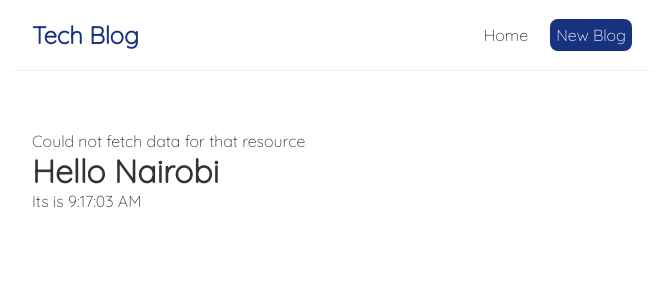
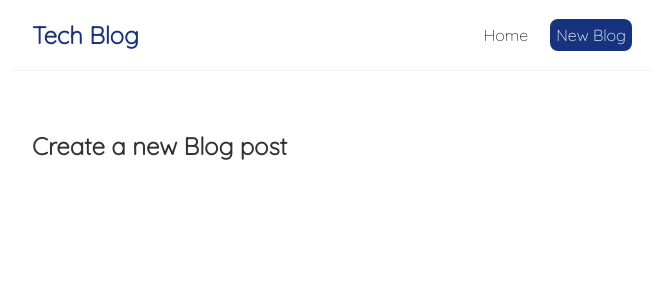
Before and after one commit to CollyneJumah/react-blog, a React (Create React App) app: page /create in a window 1280 px wide. Shown: the top 300 px of the page, without its empty margins (308-971 px from the left). Built offline with nearby package versions, Linux system fonts and the light colour scheme; no server answers.

Commit message:
finalize routes

```diff
--- a/src/App.js
+++ b/src/App.js
@@ -1,6 +1,7 @@
 import Navbar from './Navbar'
 import Home from './Home'
 import { BrowserRouter as Router,Route,Switch } from 'react-router-dom';
+import Create from './Create';
 
 function App() {
 
@@ -10,8 +11,11 @@
         <Navbar />
         <div className="content">
           <Switch>
-            <Route path="/">
+            <Route exact path="/">
               <Home />
+            </Route>
+            <Route path="/create">
+              <Create />
             </Route>
           </Switch>
         </div>
--- /dev/null
+++ b/src/Create.js
@@ -0,0 +1,8 @@
+const Create = () => {
+    return (
+
+        <h2>Create a new Blog post</h2>
+    );
+}
+
+export default Create;
--- a/src/Navbar.js
+++ b/src/Navbar.js
@@ -1,17 +1,19 @@
+import { Link } from 'react-router-dom';
+
 //stateless functional Component
 const Navbar = () => {
     return (
         <nav className="navbar">
             <h1>Tech Blog</h1>
             <div className="links">
-                <a href="/">Home</a>
-                <a href="/create" style={
+                <Link to="/">Home</Link>
+                <Link to="/create" style={
                     {
                         color:'white',
                         backgroundColor:'#17327e',
                         borderRadius:'8px'
                     }
-                    }>New Blog</a>
+                    }>New Blog</Link>
             </div>
         </nav>
      );
```
